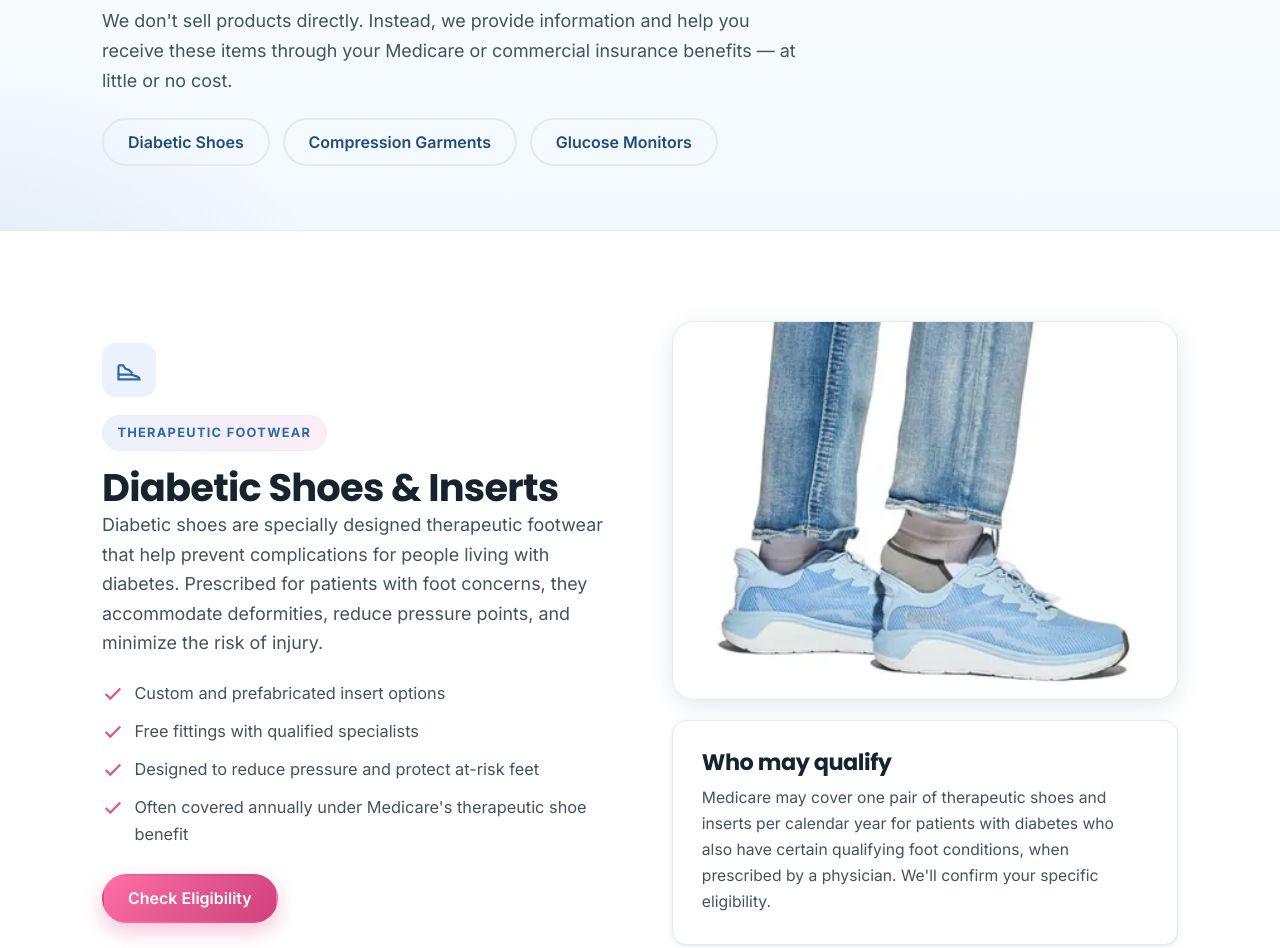
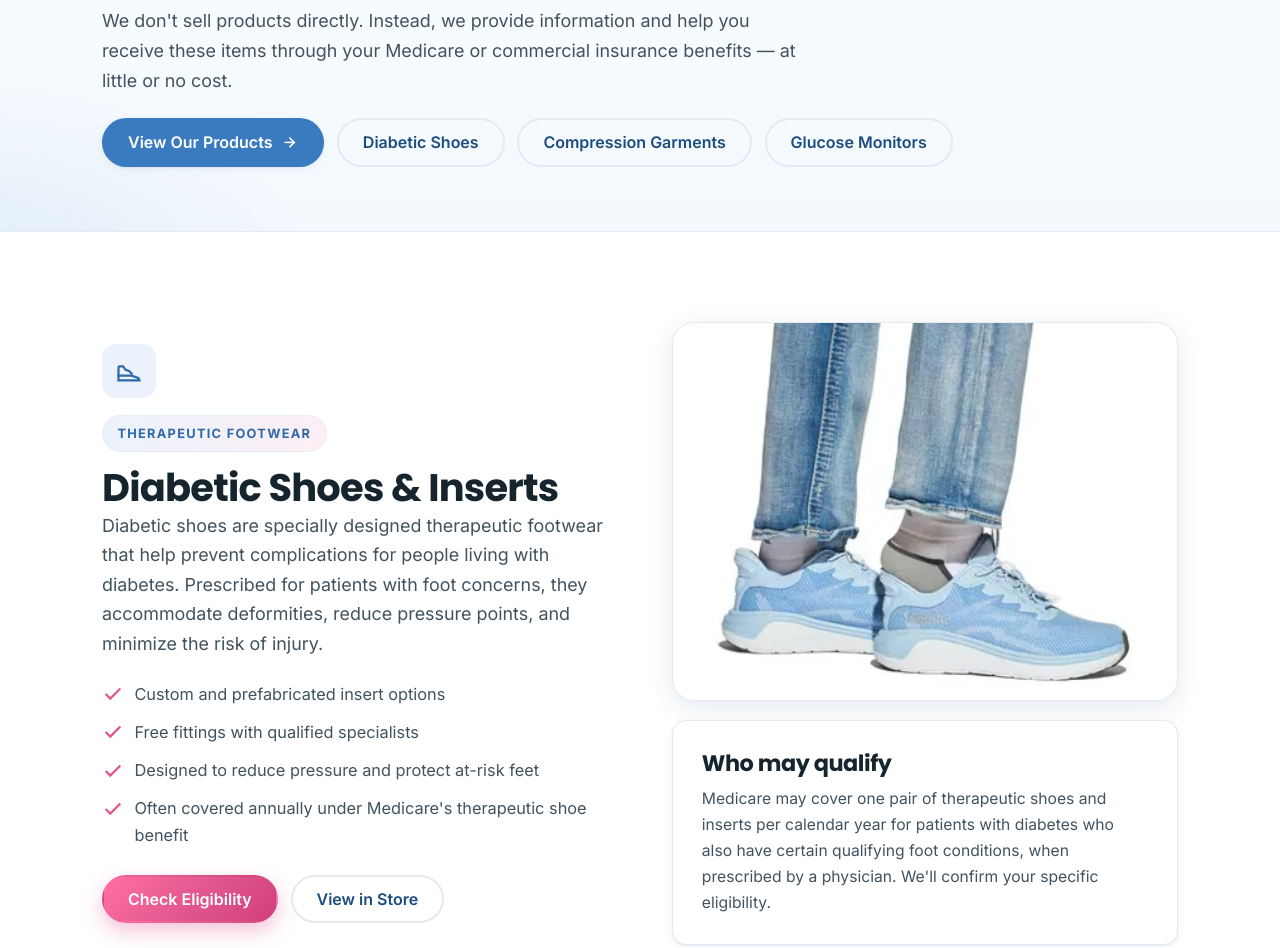
Before and after one commit to BernardTeamCerium/QuantumMedicalSupply, a website: page products.html in a window 1280 px wide. Shown: the part 324-1272 px from the top of the page. Drawn offline with Linux system fonts and the light colour scheme.

Commit message:
Add View Our Products / View in Store buttons to products page
Add a prominent 'View Our Products' button in the products hero linking to
the store, plus a 'View in Store' button in each product section so users
can browse individual products instead of only checking eligibility.

```diff
--- a/products.html
+++ b/products.html
@@ -63,6 +63,9 @@
         <h1>The supplies we help you obtain</h1>
         <p class="lead">We don't sell products directly. Instead, we provide information and help you receive these items through your Medicare or commercial insurance benefits — at little or no cost.</p>
         <div class="btn-row" style="margin-top:1.4rem">
+          <a class="btn" href="https://shop.quantummedicalsupply.com/" target="_blank" rel="noopener">View Our Products
+            <svg class="ico" viewBox="0 0 24 24" fill="none" stroke="currentColor" stroke-width="2.2" aria-hidden="true"><path d="M5 12h14"/><path d="m12 5 7 7-7 7"/></svg>
+          </a>
           <a class="btn btn--ghost" href="#diabetic-shoes">Diabetic Shoes</a>
           <a class="btn btn--ghost" href="#compression">Compression Garments</a>
           <a class="btn btn--ghost" href="#cgm">Glucose Monitors</a>
@@ -87,6 +90,7 @@
             </ul>
             <div class="btn-row" style="margin-top:1.6rem">
               <a class="btn btn--accent" href="https://portal.quantummedicalsupply.com/#/apply_now?utm_source=Quantum" target="_blank" rel="noopener">Check Eligibility</a>
+              <a class="btn btn--ghost" href="https://shop.quantummedicalsupply.com/" target="_blank" rel="noopener">View in Store</a>
             </div>
           </div>
           <div class="split-media" style="display:grid;gap:1.2rem">
@@ -128,6 +132,7 @@
             </ul>
             <div class="btn-row" style="margin-top:1.6rem">
               <a class="btn btn--accent" href="https://portal.quantummedicalsupply.com/#/apply_now?utm_source=Quantum" target="_blank" rel="noopener">Check Eligibility</a>
+              <a class="btn btn--ghost" href="https://shop.quantummedicalsupply.com/" target="_blank" rel="noopener">View in Store</a>
             </div>
           </div>
         </div>
@@ -151,6 +156,7 @@
             </ul>
             <div class="btn-row" style="margin-top:1.6rem">
               <a class="btn btn--accent" href="https://portal.quantummedicalsupply.com/#/apply_now?utm_source=Quantum" target="_blank" rel="noopener">Check Eligibility</a>
+              <a class="btn btn--ghost" href="https://shop.quantummedicalsupply.com/" target="_blank" rel="noopener">View in Store</a>
             </div>
           </div>
           <div class="split-media" style="display:grid;gap:1.2rem">
```
